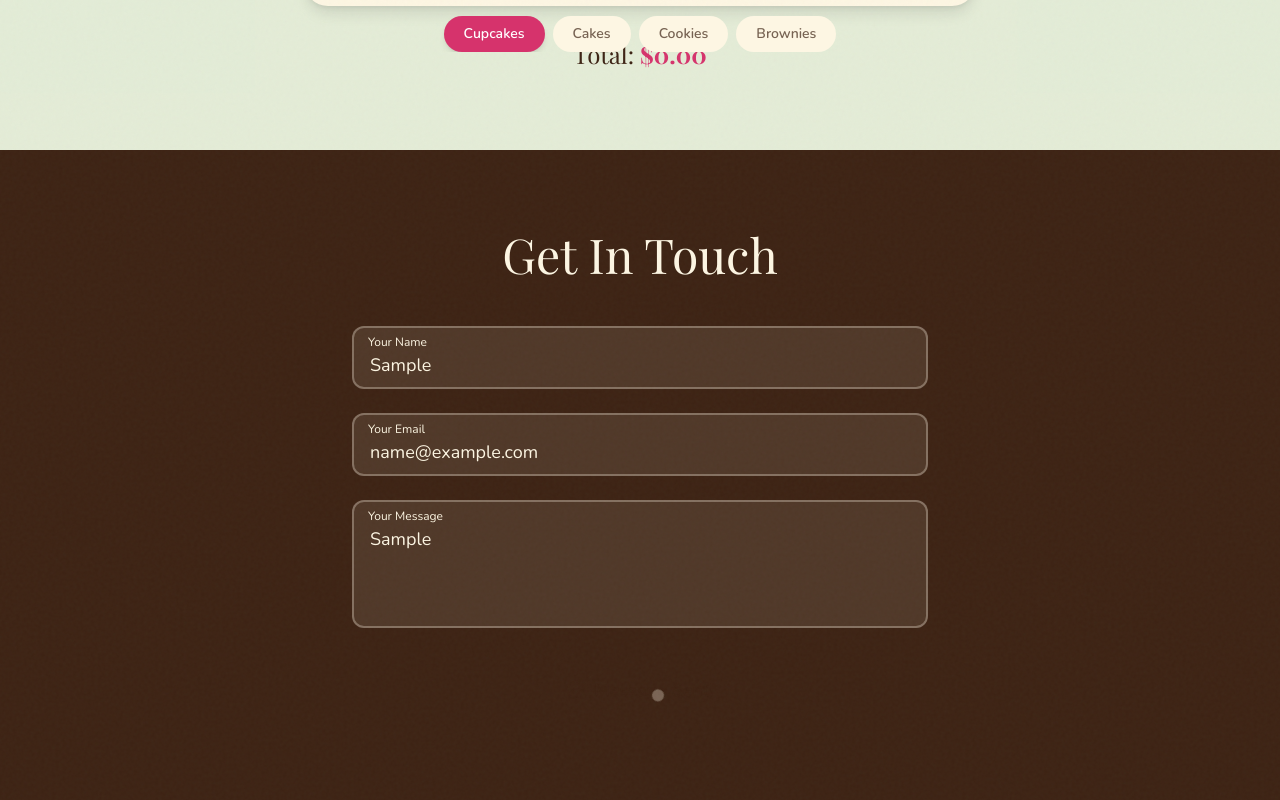
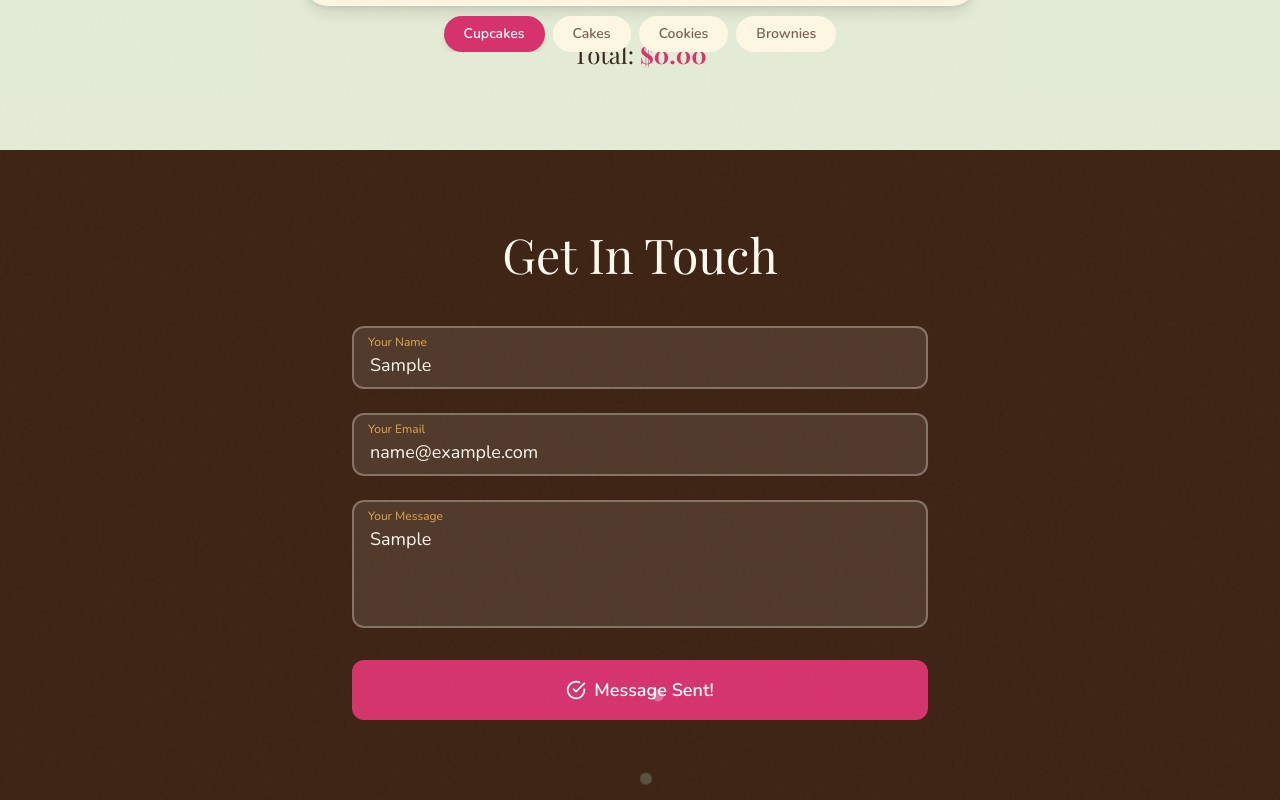
Before and after one commit to Sxurabh/faith-bakes, a Next.js app: page / in a window 1280 px wide. Both pictures are taken after typing "Sample", "name@example.com", "Sample" into the empty fields and a click on the button "Send Message". Shown: the part 4988-5788 px from the top of the page. Built offline with nearby package versions, Linux system fonts and the light colour scheme.

Commit message:
feat: update Contact section with new styling

```diff
--- a/app/sections/Contact.tsx
+++ b/app/sections/Contact.tsx
@@ -75,7 +75,7 @@ export default function Contact() {
   };
 
   return (
-    <section ref={sectionRef} id="contact" className="py-20 px-6 bg-chocolate text-cream">
+    <section ref={sectionRef} id="contact" className="py-20 px-6 bg-deep-chocolate text-warm-ivory">
       <h2
         ref={headingRef}
         className="font-playfair text-4xl md:text-5xl text-center mb-12"
@@ -96,7 +96,7 @@ export default function Contact() {
             onChange={(e) => setFormState({ ...formState, name: e.target.value })}
             onFocus={() => setFocusedField('name')}
             onBlur={() => setFocusedField(null)}
-            className="w-full px-4 pt-6 pb-2 bg-cream/10 border-2 border-cream/30 rounded-xl focus:border-gold focus:outline-none peer placeholder-transparent transition-colors"
+            className="w-full px-4 pt-6 pb-2 bg-warm-ivory/10 border-2 border-warm-ivory/30 rounded-xl focus:border-honey-gold focus:outline-none peer placeholder-transparent transition-colors"
             placeholder="Your Name"
             required
           />
@@ -104,8 +104,8 @@ export default function Contact() {
             htmlFor="name"
             className={`absolute left-4 transition-all duration-200 pointer-events-none ${
               focusedField === 'name' || formState.name
-                ? 'top-2 text-xs text-gold'
-                : 'top-4 text-cream/70'
+                ? 'top-2 text-xs text-honey-gold'
+                : 'top-4 text-warm-ivory/70'
             }`}
           >
             Your Name
@@ -120,7 +120,7 @@ export default function Contact() {
             onChange={(e) => setFormState({ ...formState, email: e.target.value })}
             onFocus={() => setFocusedField('email')}
             onBlur={() => setFocusedField(null)}
-            className="w-full px-4 pt-6 pb-2 bg-cream/10 border-2 border-cream/30 rounded-xl focus:border-gold focus:outline-none peer placeholder-transparent transition-colors"
+            className="w-full px-4 pt-6 pb-2 bg-warm-ivory/10 border-2 border-warm-ivory/30 rounded-xl focus:border-honey-gold focus:outline-none peer placeholder-transparent transition-colors"
             placeholder="Your Email"
             required
           />
@@ -128,8 +128,8 @@ export default function Contact() {
             htmlFor="email"
             className={`absolute left-4 transition-all duration-200 pointer-events-none ${
               focusedField === 'email' || formState.email
-                ? 'top-2 text-xs text-gold'
-                : 'top-4 text-cream/70'
+                ? 'top-2 text-xs text-honey-gold'
+                : 'top-4 text-warm-ivory/70'
             }`}
           >
             Your Email
@@ -143,7 +143,7 @@ export default function Contact() {
             onChange={(e) => setFormState({ ...formState, message: e.target.value })}
             onFocus={() => setFocusedField('message')}
             onBlur={() => setFocusedField(null)}
-            className="w-full px-4 pt-6 pb-2 bg-cream/10 border-2 border-cream/30 rounded-xl focus:border-gold focus:outline-none peer placeholder-transparent transition-colors min-h-32 resize-none"
+            className="w-full px-4 pt-6 pb-2 bg-warm-ivory/10 border-2 border-warm-ivory/30 rounded-xl focus:border-honey-gold focus:outline-none peer placeholder-transparent transition-colors min-h-32 resize-none"
             placeholder="Your Message"
             required
           />
@@ -151,8 +151,8 @@ export default function Contact() {
             htmlFor="message"
             className={`absolute left-4 transition-all duration-200 pointer-events-none ${
               focusedField === 'message' || formState.message
-                ? 'top-2 text-xs text-gold'
-                : 'top-4 text-cream/70'
+                ? 'top-2 text-xs text-honey-gold'
+                : 'top-4 text-warm-ivory/70'
             }`}
           >
             Your Message
@@ -162,7 +162,7 @@ export default function Contact() {
         <button
           type="submit"
           disabled={status === 'loading'}
-          className="w-full py-4 bg-soft-pink text-chocolate rounded-xl font-semibold text-lg flex items-center justify-center gap-2 hover:bg-gold transition-colors disabled:opacity-50 relative overflow-hidden"
+          className="w-full py-4 bg-raspberry text-white rounded-xl font-semibold text-lg flex items-center justify-center gap-2 hover:bg-honey-gold transition-colors disabled:opacity-50 relative overflow-hidden"
         >
           {status === 'loading' && (
             <>
@@ -187,10 +187,10 @@ export default function Contact() {
 
       {status === 'success' && (
         <div className="fixed inset-0 pointer-events-none flex items-center justify-center">
-          <div className="confetti-piece bg-gold w-3 h-3 rounded-full animate-confetti" style={{ '--delay': '0s', '--x': '-100px' } as React.CSSProperties} />
-          <div className="confetti-piece bg-soft-pink w-3 h-3 rounded-full animate-confetti" style={{ '--delay': '0.1s', '--x': '100px' } as React.CSSProperties} />
-          <div className="confetti-piece bg-mint w-3 h-3 rounded-full animate-confetti" style={{ '--delay': '0.2s', '--x': '-50px' } as React.CSSProperties} />
-          <div className="confetti-piece bg-cream w-3 h-3 rounded-full animate-confetti" style={{ '--delay': '0.3s', '--x': '50px' } as React.CSSProperties} />
+          <div className="confetti-piece bg-honey-gold w-3 h-3 rounded-full animate-confetti" style={{ '--delay': '0s', '--x': '-100px' } as React.CSSProperties} />
+          <div className="confetti-piece bg-raspberry w-3 h-3 rounded-full animate-confetti" style={{ '--delay': '0.1s', '--x': '100px' } as React.CSSProperties} />
+          <div className="confetti-piece bg-soft-sage w-3 h-3 rounded-full animate-confetti" style={{ '--delay': '0.2s', '--x': '-50px' } as React.CSSProperties} />
+          <div className="confetti-piece bg-warm-ivory w-3 h-3 rounded-full animate-confetti" style={{ '--delay': '0.3s', '--x': '50px' } as React.CSSProperties} />
         </div>
       )}
 
```
